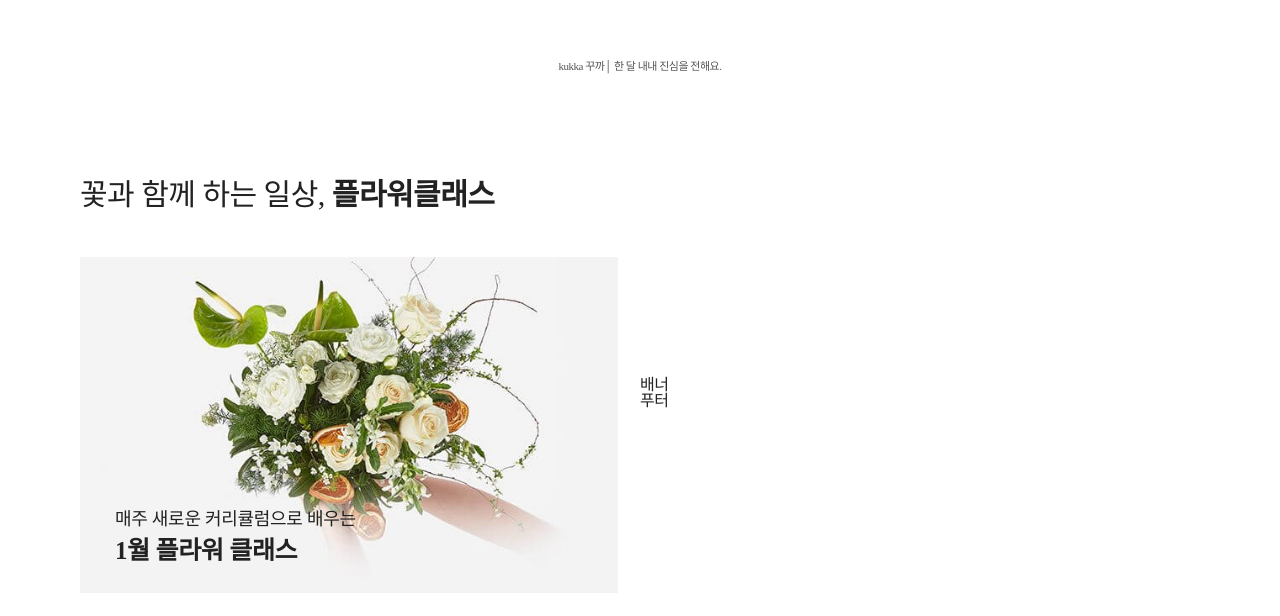
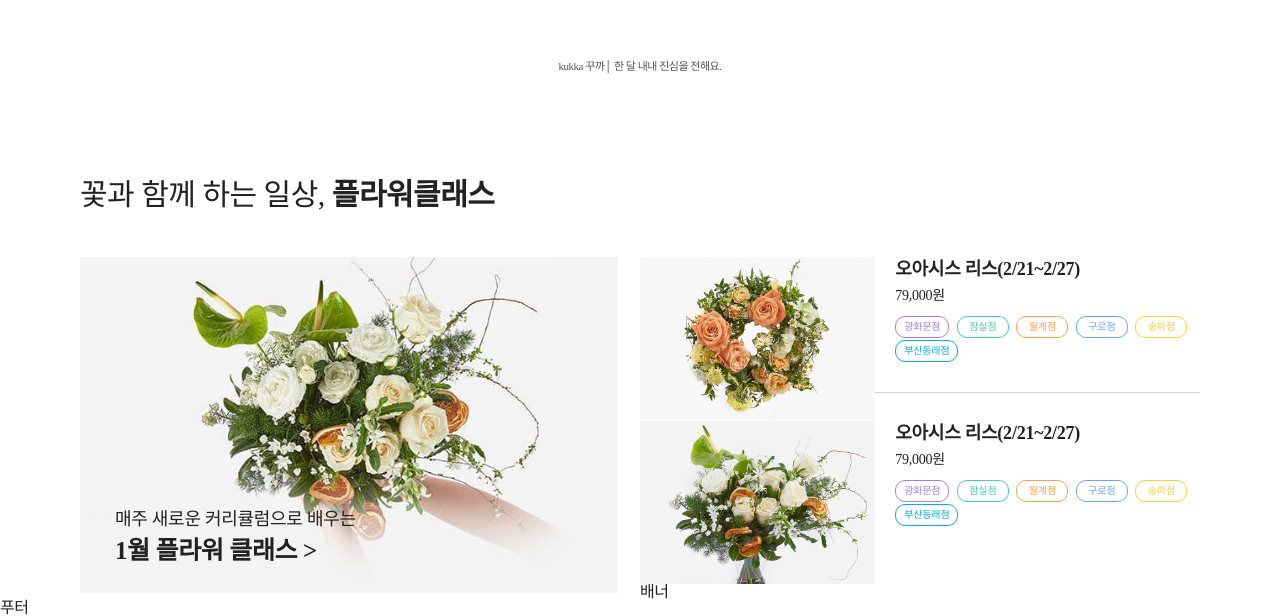
Before and after one commit to PreOnBoarding-Team17/Week4_JavaScript, a plain HTML site: page index.html in a window 1280 px wide. Shown: the part 699-1315 px from the top of the page. Before the commit the page ends 1292 px from the top, so only its background shows below. Drawn offline with Linux system fonts and the light colour scheme.

Commit message:
feat #3: 슬라이더 CSS 및 레이아웃 구현

```diff
--- a/CSS/Slider.css
+++ b/CSS/Slider.css
@@ -14,11 +14,11 @@
   position: relative;
   padding: 20px 20px 40px;
 }
-.slider__event-class--link {
+.slider__main--link {
   position: relative;
   display: block;
 }
-.slider__event-class--image {
+.slider__main--image {
   position: absolute;
   top: 0;
   left: 0;
@@ -27,14 +27,13 @@
   background-position: center center;
   background-repeat: no-repeat;
   background-size: cover;
-  background-color: tomato;
 }
-.slider__event-class--img {
+.slider__main--img {
   width: 100%;
   vertical-align: top;
   border: 0;
 }
-.slider__event-class--title {
+.slider__main--title {
   position: absolute;
   bottom: 7%;
   left: 20px;
@@ -50,7 +49,7 @@
   letter-spacing: -0.24px;
   color: #222222;
 }
-.slider__event-class--subtitle {
+.slider__main--subtitle {
   position: absolute;
   bottom: 18%;
   left: 20px;
@@ -64,6 +63,121 @@
   font-weight: 300;
   letter-spacing: -0.21px;
   color: #222;
+}
+.slider__sub--item {
+  padding-top: 20px;
+}
+.slider__sub--wrapper {
+  position: relative;
+  padding: 0;
+  display: block;
+}
+.slider__sub--thumbnail {
+  position: absolute;
+  top: 0;
+  left: 0;
+  width: 144px;
+}
+.slider__sub--thumbnail__link {
+  display: block;
+  background: #fafafa;
+  text-decoration: none;
+  outline-width: 1px;
+}
+.slider__sub--thumbnail__img {
+  display: block;
+  width: 100%;
+  border: 0;
+}
+.slider__sub--thumbnail__image {
+  position: absolute;
+  bottom: 0;
+  left: 0;
+  width: 100%;
+  height: 100%;
+  background-repeat: no-repeat;
+  background-size: cover;
+  background-position: center center;
+  z-index: 1;
+}
+.slider__sub--summary {
+  height: auto;
+  min-height: 105px;
+  padding: 0;
+}
+.slider__sub--summary-title {
+  margin-top: 1px;
+  font-size: 16px;
+  line-height: 24px;
+  font-weight: 600;
+  letter-spacing: -0.24px;
+  overflow: hidden;
+  text-overflow: ellipsis;
+  white-space: nowrap;
+  cursor: pointer;
+}
+.slider__sub--summary-price {
+  margin-top: 10px;
+  display: block;
+  font-size: 14px;
+  line-height: 20px;
+  font-weight: 500;
+  letter-spacing: -0.21px;
+}
+.blank {
+  display: block;
+  margin-top: 10px;
+}
+.slider__sub--summary-chips {
+  position: relative;
+  bottom: inherit;
+  margin-top: 10px;
+}
+.slider__sub--summary-chip {
+  background: 0 0;
+  outline: 0;
+  cursor: pointer;
+  display: inline-block;
+  min-width: 52px;
+  padding: 0 8px;
+  margin-right: 4px;
+  margin-bottom: 2px;
+  vertical-align: middle;
+  border-radius: 10px;
+  text-align: center;
+  font-size: 10px;
+  line-height: 20px;
+  font-weight: 400;
+  letter-spacing: -0.15px;
+  border: #fff 1px solid;
+}
+.purple {
+  border-color: #a27fde;
+  color: #a27fde;
+}
+.cyan {
+  border-color: #46cfa7;
+  color: #46cfa7;
+}
+.orange {
+  border-color: #ffa04d;
+  color: #ffa04d;
+}
+.lightblue {
+  border-color: #68a4fe;
+  color: #68a4fe;
+}
+.yellow {
+  border-color: #ffcd32;
+  color: #ffcd32;
+}
+.blue {
+  border-color: #00afe3;
+  color: #00afe3;
+}
+.second {
+  padding-top: 20px;
+  border-top: #ececec 1px solid;
 }
 .pc {
   display: none;
@@ -90,12 +204,12 @@
   .slider__body {
     padding: 40px 0 120px;
   }
-  .slider__event-class {
+  .slider__main {
     float: left;
     width: 50%;
     padding-right: 2%;
   }
-  .slider__event-class--title {
+  .slider__main--title {
     bottom: 7%;
     left: 35px;
     padding-right: 20px;
@@ -104,7 +218,7 @@
     font-weight: 700;
     letter-spacing: -0.38px;
   }
-  .slider__event-class--subtitle {
+  .slider__main--subtitle {
     bottom: 18%;
     left: 35px;
     overflow: hidden;
@@ -115,9 +229,60 @@
     font-weight: 300;
     letter-spacing: -0.27px;
   }
-  .slider__special-event {
+  .slider__sub {
     float: right;
     width: 50%;
+  }
+  .slider__sub--item {
+    padding-top: 0;
+  }
+  .slider__sub--wrapper {
+    padding: 0;
+  }
+  .slider__sub--thumbnail {
+    position: relative;
+    top: inherit;
+    left: inherit;
+    float: left;
+    width: 42%;
+    overflow: hidden;
+  }
+  .slider__sub--thumbnail__link {
+    overflow: hidden;
+  }
+  .slider__sub--thumbnail__image:hover {
+    transition: transform 0.2s ease-out 0s;
+    transform: scale(1.05);
+  }
+  .slider__sub--summary {
+    overflow: hidden;
+    height: auto;
+    padding: 0 0 0 20px;
+    min-height: 0;
+  }
+  .slider__sub--summary-title {
+    margin-top: 2px;
+    font-size: 18px;
+    line-height: 24px;
+    font-weight: 600;
+    cursor: pointer;
+  }
+  .slider__sub--summary-price {
+    display: block;
+    margin-top: 5px;
+    font-size: 14px;
+    line-height: 20px;
+    font-weight: 500;
+    letter-spacing: -0.24px;
+  }
+  .slider__sub--summary-chips {
+    display: block;
+    margin-top: 10px;
+  }
+  .second {
+    margin-top: 5%;
+    padding-top: 5%;
+    border-top: #d3d3d3 1px solid;
   }
   .pc {
     display: block;
--- a/index.html
+++ b/index.html
@@ -83,39 +83,87 @@
         </h3>
       </div>
       <div class="slider__body">
-        <div class="slider__event-class">
-          <a class="slider__event-class--link" href="#">
+        <div class="slider__main">
+          <a class="slider__main--link" href="#">
             <img
-              class="slider__event-class--img pc"
+              class="slider__main--img pc"
               src="./Asset/Slider/Slider_1.jpeg"
-              alt=""
+              alt="메인 이미지"
             />
             <img
-              class="slider__event-class--img mobile"
+              class="slider__main--img mobile"
               src="./Asset/Slider/Slider_Mobile_1.jpeg"
-              alt=""
+              alt="메인 이미지"
             />
             <span
-              class="slider__event-class--image pc"
+              class="slider__main--image pc"
               style="background-image: url('./Asset/Slider/Slider_1.jpeg')"
             ></span>
             <span
-              class="slider__event-class--image mobile"
+              class="slider__main--image mobile"
               style="
                 background-image: url('./Asset/Slider/Slider_Mobile_1.jpeg');
               "
             ></span>
-            <strong class="slider__event-class--title"
-              >1월 플라워 클래스</strong
+            <strong class="slider__main--title"
+              >1월 플라워 클래스 ></strong
             >
-            <span class="slider__event-class--subtitle"
+            <span class="slider__main--subtitle"
               >매주 새로운 커리큘럼으로 배우는</span
             >
           </a>
         </div>
-        <ul class="slider__special-event">
-          <li></li>
-          <li></li>
+        <ul class="slider__sub">
+          <li class="slider__sub--item first">
+            <div>
+              <dl class="slider__sub--wrapper">
+                <dt class="slider__sub--thumbnail">
+                  <a class="slider__sub--thumbnail__link" style="background-image: url('./Asset/Slider/Slider_2.jpeg');" href="">
+                    <img class="slider__sub--thumbnail__img" src="./Asset/Slider/Slider_2.jpeg" alt="이미지">
+                    <span class="slider__sub--thumbnail__image"  style="background-image: url('./Asset/Slider/Slider_2.jpeg')"></span>
+                  </a>
+                </dt>
+                <dd class="slider__sub--summary">
+                  <span class="slider__sub--summary-title">오아시스 리스(2/21~2/27)</span>
+                  <span class="slider__sub--summary-price">79,000원</span>
+                  <span class="blank"></span>
+                  <span class="slider__sub--summary-chips">
+                    <a class="slider__sub--summary-chip purple" href="">광화문점</a>
+                    <a class="slider__sub--summary-chip cyan" href="">잠실점</a>
+                    <a class="slider__sub--summary-chip orange" href="">월계점</a>
+                    <a class="slider__sub--summary-chip lightblue" href="">구로점</a>
+                    <a class="slider__sub--summary-chip yellow" href="">송파점</a>
+                    <a class="slider__sub--summary-chip blue" href="">부산동래점</a>
+                  </span>
+                </dd>
+              </dl>
+            </div>
+          </li>
+          <li class="slider__sub--item second">
+          <div>
+            <dl class="slider__sub--wrapper">
+              <dt class="slider__sub--thumbnail">
+                <a class="slider__sub--thumbnail__link" style="background-image: url('./Asset/Slider/Slider_3.jpeg');" href="">
+                  <img class="slider__sub--thumbnail__img" src="./Asset/Slider/Slider_3.jpeg" alt="이미지">
+                  <span class="slider__sub--thumbnail__image" style="background-image: url('./Asset/Slider/Slider_3.jpeg')"></span>
+                </a>
+              </dt>
+              <dd class="slider__sub--summary">
+                <span class="slider__sub--summary-title">오아시스 리스(2/21~2/27)</span>
+                <span class="slider__sub--summary-price">79,000원</span>
+                <span class="blank"></span>
+                <span class="slider__sub--summary-chips">
+                  <a class="slider__sub--summary-chip purple" href="">광화문점</a>
+                  <a class="slider__sub--summary-chip cyan" href="">잠실점</a>
+                  <a class="slider__sub--summary-chip orange" href="">월계점</a>
+                  <a class="slider__sub--summary-chip lightblue" href="">구로점</a>
+                  <a class="slider__sub--summary-chip yellow" href="">송파점</a>
+                  <a class="slider__sub--summary-chip blue" href="">부산동래점</a>
+                </span>
+              </dd>
+            </dl>
+          </div>
+        </li>
         </ul>
       </div>
     </div>
```
